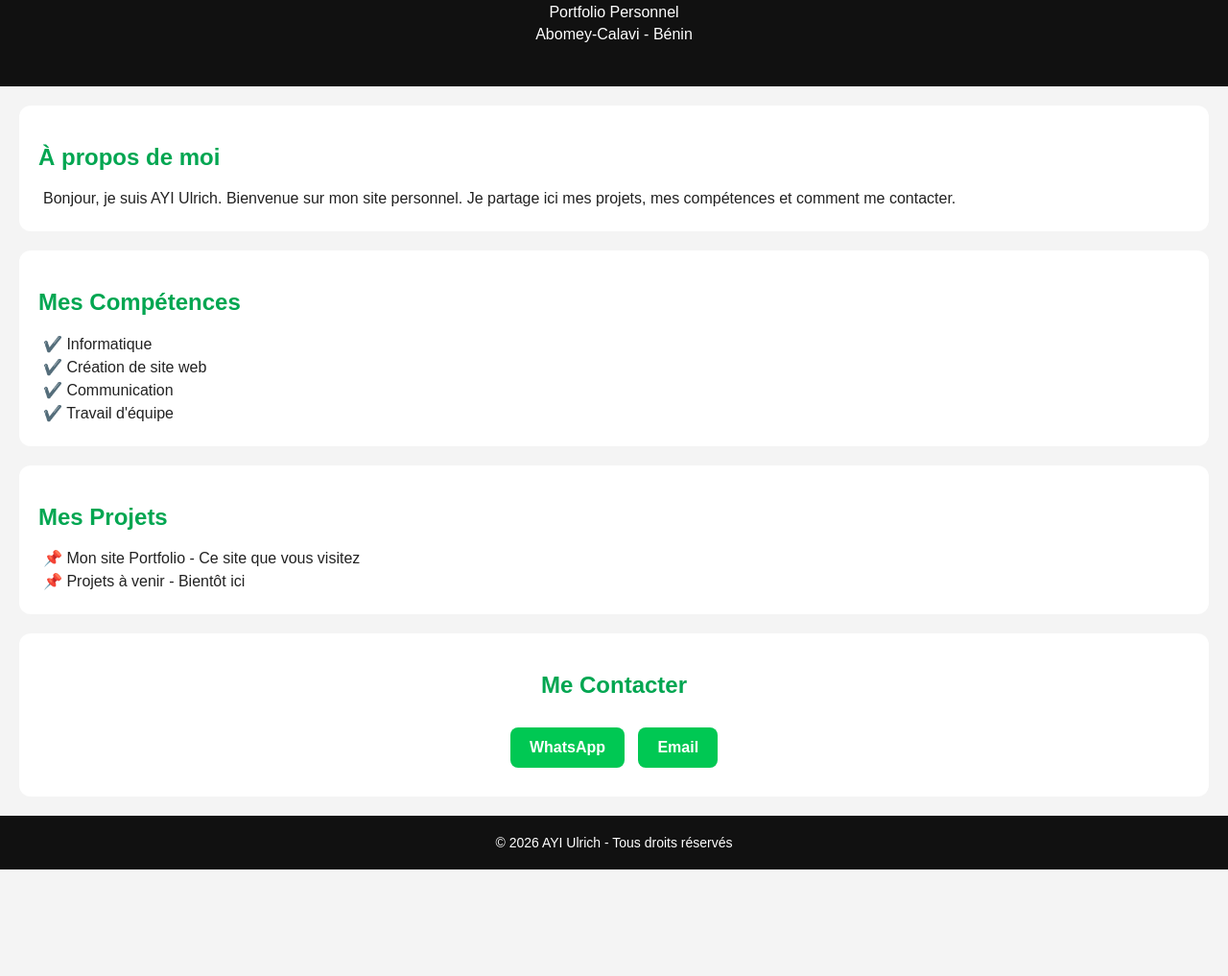
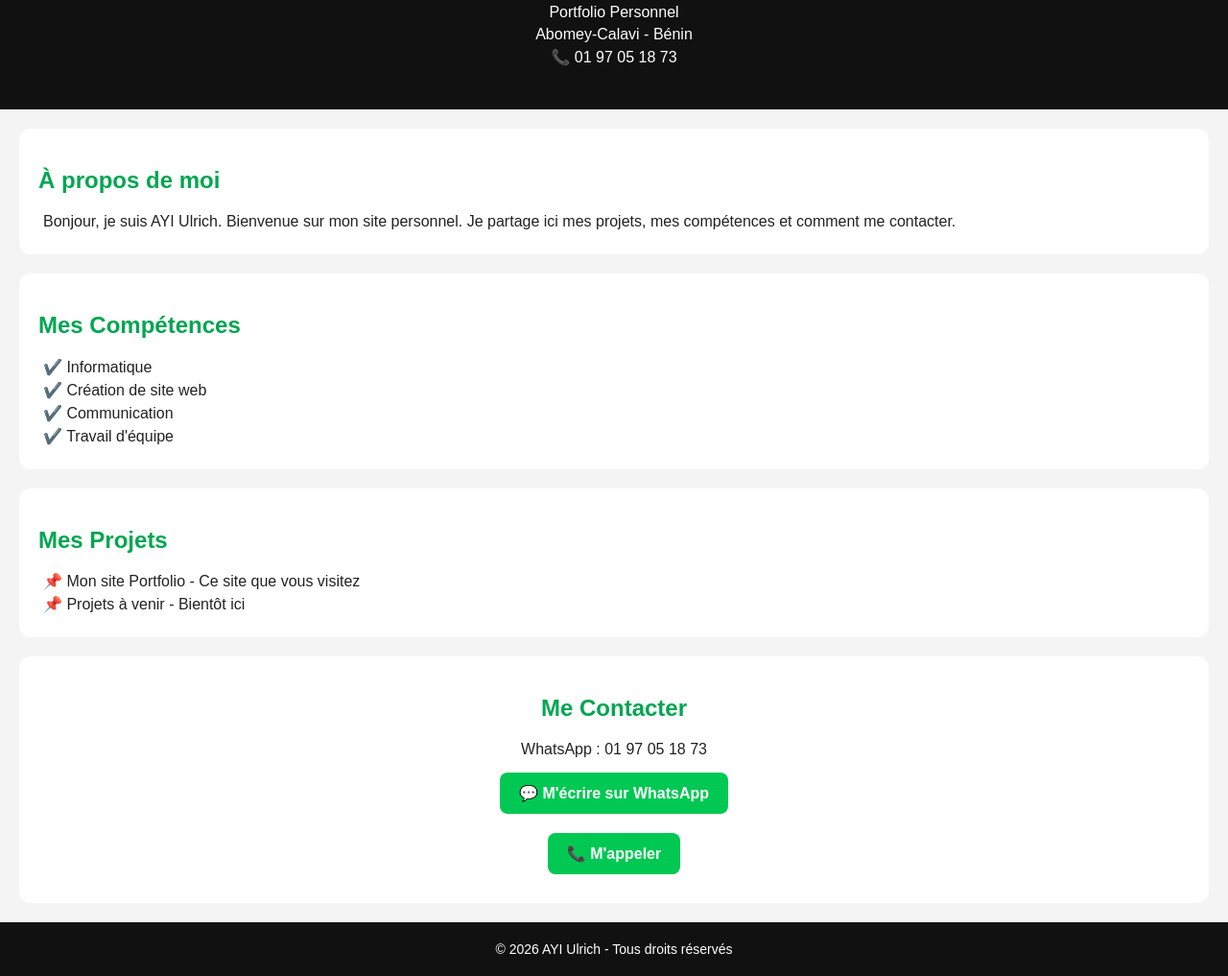
Before and after one commit to ayiulrich21-crypto/ayiulrich21-crypto.github.io, a plain HTML site: page index.html in a window 1280 px wide. Shown: the part 280-1297 px from the top of the page at 96% size. Before the commit the page ends 1186 px from the top, so only its background shows below. Drawn offline with Linux system fonts and the light colour scheme.

Commit message:
Update index.html

```diff
--- a/index.html
+++ b/index.html
@@ -23,6 +23,7 @@ footer{background:#111;color:white;padding:15px;font-size:14px}
 <h1>AYI Ulrich</h1>
 <p>Portfolio Personnel</p>
 <p>Abomey-Calavi - Bénin</p>
+<p>📞 01 97 05 18 73</p>
 </header>
 
 <section>
@@ -46,8 +47,10 @@ footer{background:#111;color:white;padding:15px;font-size:14px}
 
 <section style="text-align:center">
 <h2>Me Contacter</h2>
-<a class="btn" href="https://wa.me/22900000000">WhatsApp</a>
-<a class="btn" href="mailto:ayiulrich@gmail.com">Email</a>
+<p>WhatsApp : 01 97 05 18 73</p>
+<a class="btn" href="https://wa.me/2290197051873">💬 M'écrire sur WhatsApp</a>
+<br>
+<a class="btn" href="tel:+2290197051873">📞 M'appeler</a>
 </section>
 
 <footer>
```
